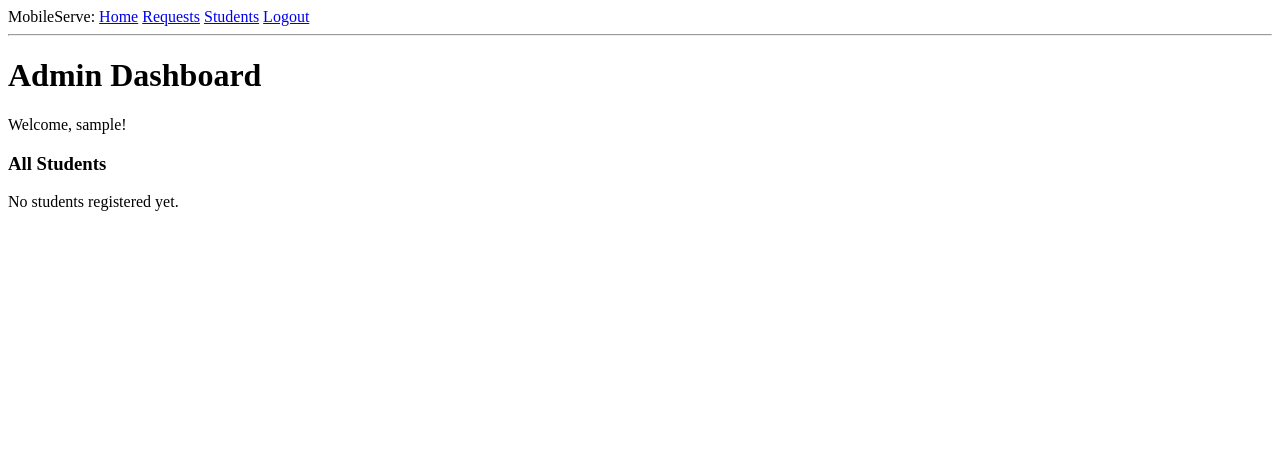
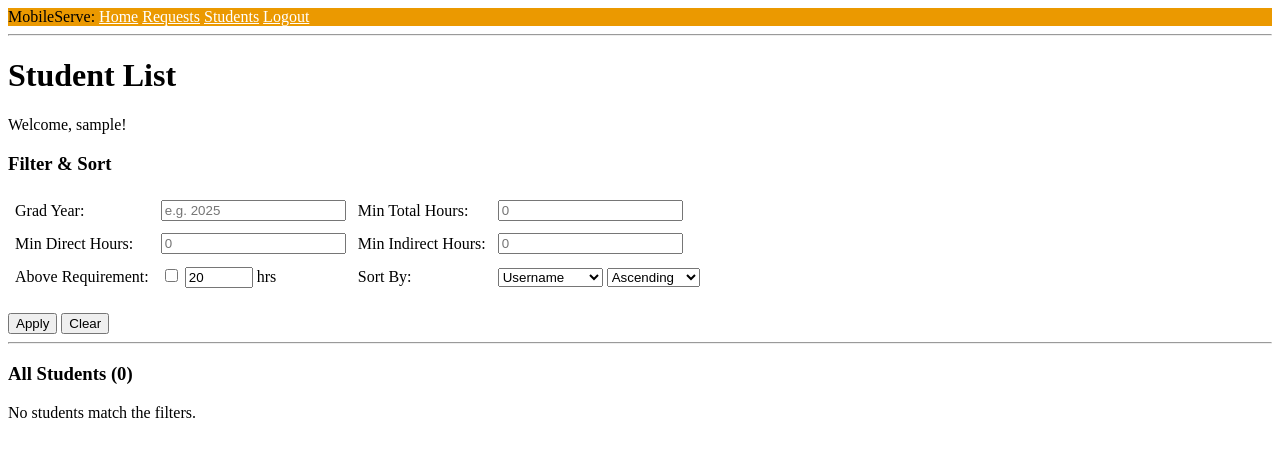
Before and after one commit to benjaminwastakenwastaken/MobileServe-Alternative, a Flask app: page /admin/students in a window 1280 px wide. Shown: the top 457 px of the page. Run offline with Flask 3, Linux system fonts and the light colour scheme; the visitor is signed in with stand-in values (Sample User, id 1); data comes from the database, SQL or seed files in the repository; data that the repository does not hold is empty.

Commit message:
colored base

```diff
--- a/app/Templates/Base.html
+++ b/app/Templates/Base.html
@@ -1,6 +1,11 @@
 <!DOCTYPE html>
 <html>
+
     <head>
+        <style>
+        a    {color: white;}
+        title {color: white;}
+        </style>
         {% if title %}
         <title>{{ title }} - MobileServe</title>
         {% else %}
@@ -8,7 +13,7 @@
         {% endif %}
     </head>
     <body>
-         <div>
+         <div style="background-color: rgb(235, 153, 0);">
             MobileServe:
             <a href="{{ url_for('index') }}">Home</a>
             {% if current_user.is_anonymous %}
--- a/app/Templates/studentList.html
+++ b/app/Templates/studentList.html
@@ -1,14 +1,69 @@
 {% extends "base.html" %}
 
 {% block content %}
-<h1>Admin Dashboard</h1>
+<h1>Student List</h1>
 <p>Welcome, {{ current_user.username }}!</p>
 
 <div>
-    <h3>All Students</h3>
+    <h3>Filter & Sort</h3>
+    <form method="GET" action="{{ url_for('admin_students') }}">
+        <table cellpadding="5">
+            <tr>
+                <td><label>Grad Year:</label></td>
+                <td><input type="number" name="grad_year" value="{{ grad_year or '' }}" placeholder="e.g. 2025"></td>
+
+                <td><label>Min Total Hours:</label></td>
+                <td><input type="number" name="min_total" value="{{ min_total or '' }}" placeholder="0"></td>
+            </tr>
+            <tr>
+                <td><label>Min Direct Hours:</label></td>
+                <td><input type="number" name="min_direct" value="{{ min_direct or '' }}" placeholder="0"></td>
+
+                <td><label>Min Indirect Hours:</label></td>
+                <td><input type="number" name="min_indirect" value="{{ min_indirect or '' }}" placeholder="0"></td>
+            </tr>
+            <tr>
+                <td><label>Above Requirement:</label></td>
+                <td>
+                    <input type="checkbox" name="above_requirement" value="1" {{ 'checked' if above_requirement else '' }}>
+                    <input type="number" name="requirement" value="{{ requirement or 20 }}" style="width: 60px;"> hrs
+                </td>
+
+                <td><label>Sort By:</label></td>
+                <td>
+                    <select name="sort_by">
+                        <option value="username" {{ 'selected' if sort_by == 'username' else '' }}>Username</option>
+                        <option value="grad_year" {{ 'selected' if sort_by == 'grad_year' else '' }}>Grad Year</option>
+                        <option value="total" {{ 'selected' if sort_by == 'total' else '' }}>Total Hours</option>
+                        <option value="direct" {{ 'selected' if sort_by == 'direct' else '' }}>Direct Hours</option>
+                        <option value="indirect" {{ 'selected' if sort_by == 'indirect' else '' }}>Indirect Hours</option>
+                    </select>
+                    <select name="sort_order">
+                        <option value="asc" {{ 'selected' if sort_order == 'asc' else '' }}>Ascending</option>
+                        <option value="desc" {{ 'selected' if sort_order == 'desc' else '' }}>Descending</option>
+                    </select>
+                </td>
+            </tr>
+        </table>
+        <br>
+        <button type="submit">Apply</button>
+        <a href="{{ url_for('admin_students') }}"><button type="button">Clear</button></a>
+    </form>
+</div>
+
+<hr>
+
+<div>
+    <h3>All Students ({{ students|length }})</h3>
     {% if students %}
+    <form method="POST" action="{{ url_for('delete_students') }}">
+        <button type="button" onclick="selectAll()">Select All</button>
+        <button type="button" onclick="deselectAll()">Deselect All</button>
+        <button type="submit" onclick="return confirm('Are you sure you want to delete the selected students?')">Delete Selected</button>
+        <br><br>
         <table border="1" cellpadding="5">
             <tr>
+                <th>Select</th>
                 <th>Username</th>
                 <th>Email</th>
                 <th>Grad Year</th>
@@ -18,6 +73,7 @@
             </tr>
             {% for student in students %}
             <tr>
+                <td><input type="checkbox" name="student_ids" value="{{ student.id }}" class="student-checkbox"></td>
                 <td>{{ student.username }}</td>
                 <td>{{ student.email }}</td>
                 <td>{{ student.grad_year }}</td>
@@ -27,9 +83,19 @@
             </tr>
             {% endfor %}
         </table>
+    </form>
     {% else %}
-    <p>No students registered yet.</p>
+    <p>No students match the filters.</p>
     {% endif %}
 </div>
 
+<script>
+function selectAll() {
+    document.querySelectorAll('.student-checkbox').forEach(cb => cb.checked = true);
+}
+function deselectAll() {
+    document.querySelectorAll('.student-checkbox').forEach(cb => cb.checked = false);
+}
+</script>
+
 {% endblock %}
--- a/app/routes.py
+++ b/app/routes.py
@@ -137,8 +137,72 @@ def admin_dashboard():
 @app.route('/admin/students')
 @admin_required
 def admin_students():
+    # Get filter parameters
+    grad_year = request.args.get('grad_year', type=int)
+    min_total = request.args.get('min_total', type=int)
+    min_direct = request.args.get('min_direct', type=int)
+    min_indirect = request.args.get('min_indirect', type=int)
+    above_requirement = request.args.get('above_requirement')
+    requirement = request.args.get('requirement', default=20, type=int)
+    sort_by = request.args.get('sort_by', default='username')
+    sort_order = request.args.get('sort_order', default='asc')
+
+    # Start with all students
     students = Student.query.all()
-    return render_template('studentList.html', students=students)
+
+    # Apply filters
+    if grad_year:
+        students = [s for s in students if s.grad_year == grad_year]
+    if min_total:
+        students = [s for s in students if (s.hours_direct + s.hours_indirect) >= min_total]
+    if min_direct:
+        students = [s for s in students if s.hours_direct >= min_direct]
+    if min_indirect:
+        students = [s for s in students if s.hours_indirect >= min_indirect]
+    if above_requirement:
+        students = [s for s in students if (s.hours_direct + s.hours_indirect) >= requirement]
+
+    # Apply sorting
+    reverse = (sort_order == 'desc')
+    if sort_by == 'grad_year':
+        students.sort(key=lambda s: s.grad_year, reverse=reverse)
+    elif sort_by == 'total':
+        students.sort(key=lambda s: s.hours_direct + s.hours_indirect, reverse=reverse)
+    elif sort_by == 'direct':
+        students.sort(key=lambda s: s.hours_direct, reverse=reverse)
+    elif sort_by == 'indirect':
+        students.sort(key=lambda s: s.hours_indirect, reverse=reverse)
+    else:
+        students.sort(key=lambda s: s.username.lower(), reverse=reverse)
+
+    return render_template('studentList.html', students=students,
+                           grad_year=grad_year, min_total=min_total,
+                           min_direct=min_direct, min_indirect=min_indirect,
+                           above_requirement=above_requirement, requirement=requirement,
+                           sort_by=sort_by, sort_order=sort_order)
+
+
+# Delete selected students (admin only)
+@app.route('/admin/students/delete', methods=['POST'])
+@admin_required
+def delete_students():
+    student_ids = request.form.getlist('student_ids')
+    if not student_ids:
+        flash('No students selected.')
+        return redirect(url_for('admin_students'))
+
+    count = 0
+    for student_id in student_ids:
+        student = Student.query.get(int(student_id))
+        if student:
+            # Delete all requests associated with this student first
+            Request.query.filter_by(student_id=student.id).delete()
+            db.session.delete(student)
+            count += 1
+
+    db.session.commit()
+    flash(f'Deleted {count} student(s).')
+    return redirect(url_for('admin_students'))
 
 
 
```
Lines whose indentation alone changed are shown as unchanged.
